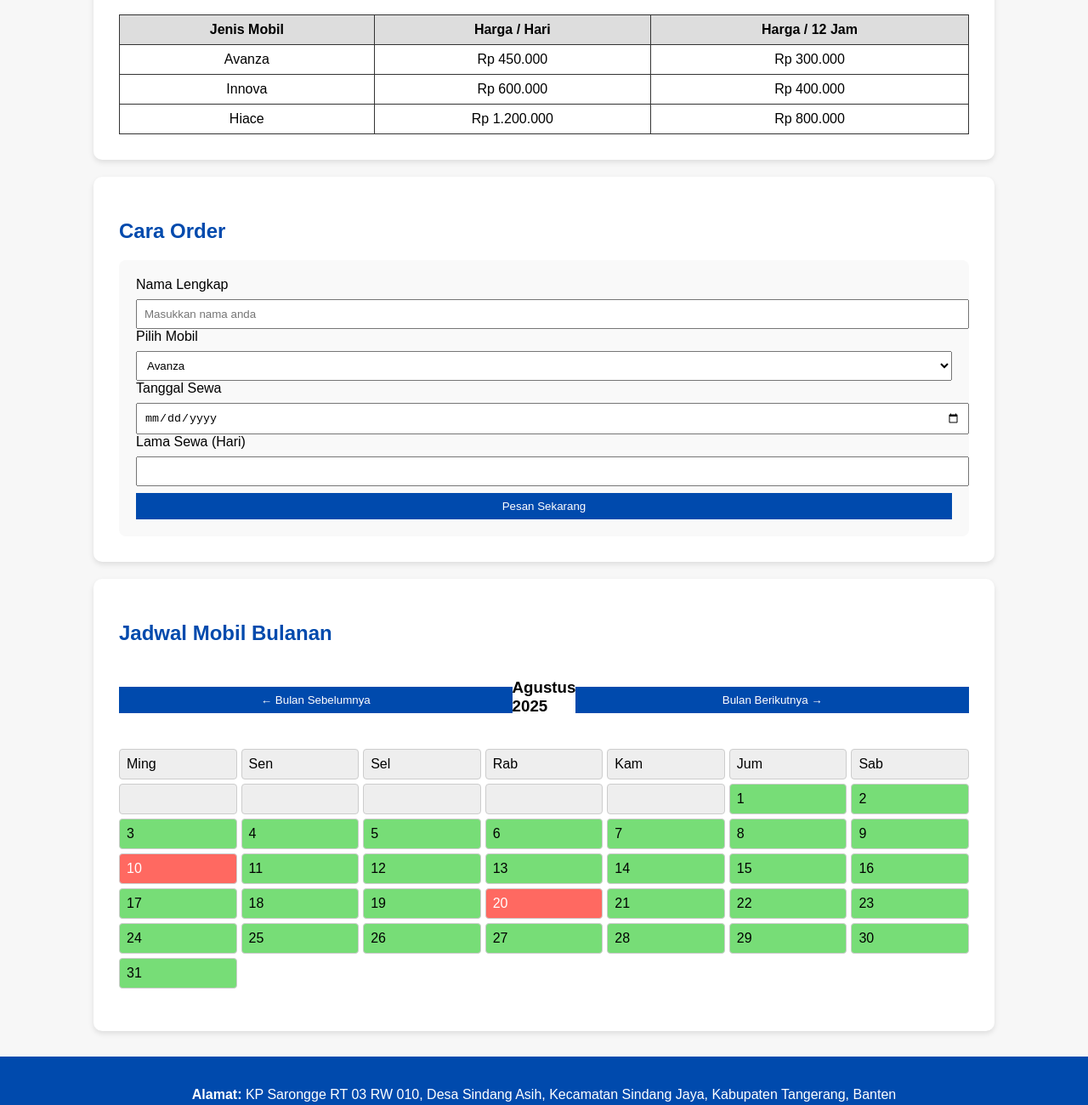
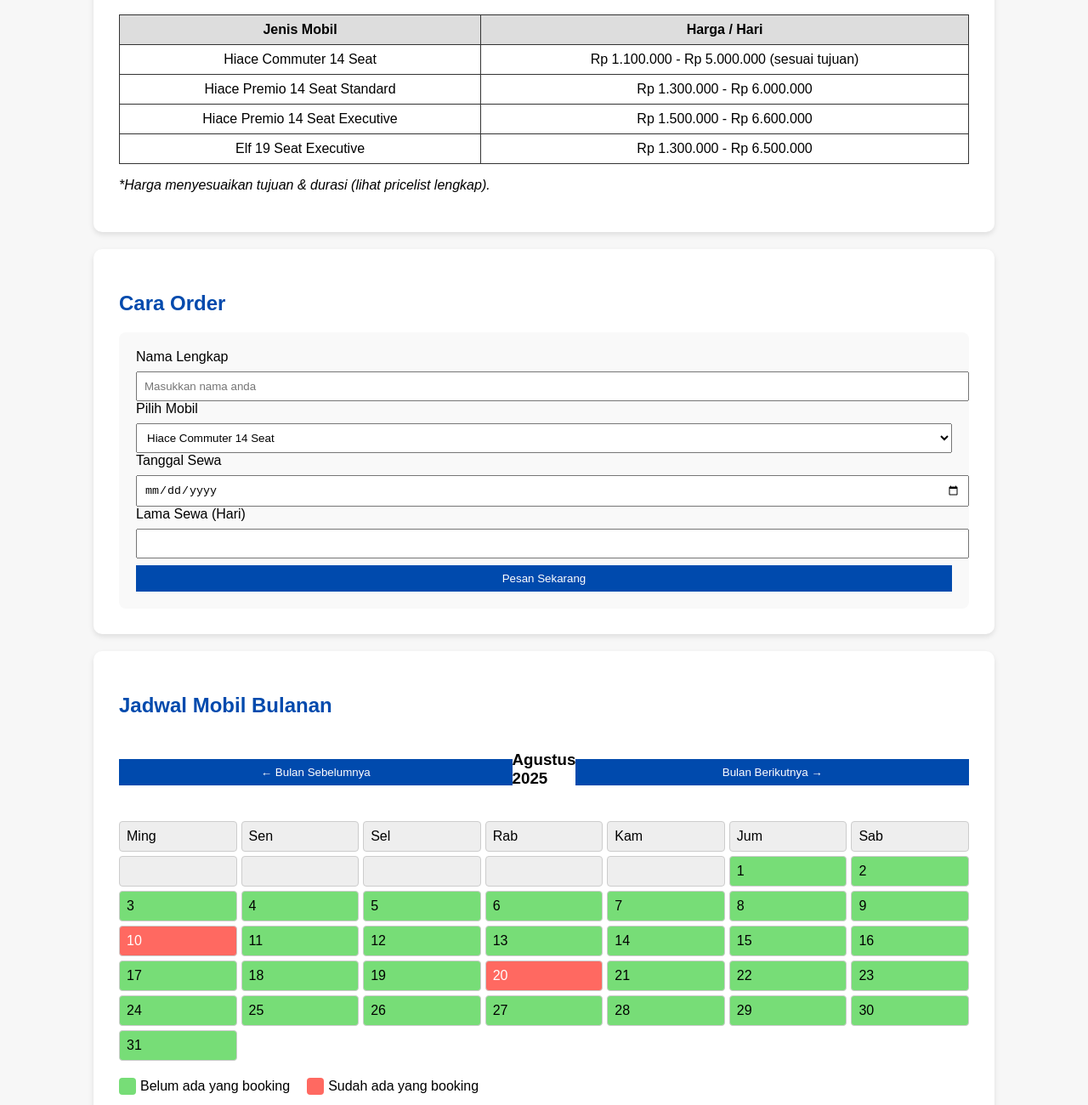
Before and after one commit to irgimufariz-tech/sa-trans, a plain HTML site: page index.html in a window 1280 px wide. Shown: the part 461-1761 px from the top of the page at 85% size. Drawn offline with Linux system fonts and the light colour scheme.

Commit message:
Update all2

```diff
--- a/index.html
+++ b/index.html
@@ -89,6 +89,22 @@
       align-items: center;
       margin-bottom: 10px;
     }
+    .legend {
+      display: flex;
+      gap: 20px;
+      margin-top: 10px;
+    }
+    .legend-item {
+      display: flex;
+      align-items: center;
+      gap: 5px;
+    }
+    .legend-color {
+      width: 20px;
+      height: 20px;
+      border-radius: 4px;
+      display: inline-block;
+    }
     footer {
       text-align: center;
       padding: 20px;
@@ -138,24 +154,25 @@
       <tr>
         <th>Jenis Mobil</th>
         <th>Harga / Hari</th>
-        <th>Harga / 12 Jam</th>
       </tr>
       <tr>
-        <td>Avanza</td>
-        <td>Rp 450.000</td>
-        <td>Rp 300.000</td>
+        <td>Hiace Commuter 14 Seat</td>
+        <td>Rp 1.100.000 - Rp 5.000.000 (sesuai tujuan)</td>
       </tr>
       <tr>
-        <td>Innova</td>
-        <td>Rp 600.000</td>
-        <td>Rp 400.000</td>
+        <td>Hiace Premio 14 Seat Standard</td>
+        <td>Rp 1.300.000 - Rp 6.000.000</td>
       </tr>
       <tr>
-        <td>Hiace</td>
-        <td>Rp 1.200.000</td>
-        <td>Rp 800.000</td>
+        <td>Hiace Premio 14 Seat Executive</td>
+        <td>Rp 1.500.000 - Rp 6.600.000</td>
+      </tr>
+      <tr>
+        <td>Elf 19 Seat Executive</td>
+        <td>Rp 1.300.000 - Rp 6.500.000</td>
       </tr>
     </table>
+    <p><i>*Harga menyesuaikan tujuan & durasi (lihat pricelist lengkap).</i></p>
   </section>
 
   <!-- ORDER -->
@@ -167,9 +184,10 @@
 
       <label>Pilih Mobil</label>
       <select>
-        <option>Avanza</option>
-        <option>Innova</option>
-        <option>Hiace</option>
+        <option>Hiace Commuter 14 Seat</option>
+        <option>Hiace Premio 14 Seat Standard</option>
+        <option>Hiace Premio 14 Seat Executive</option>
+        <option>Elf 19 Seat Executive</option>
       </select>
 
       <label>Tanggal Sewa</label>
@@ -191,6 +209,12 @@
       <button onclick="nextMonth()">Bulan Berikutnya &#8594;</button>
     </div>
     <div class="calendar" id="calendar"></div>
+
+    <!-- LEGEND -->
+    <div class="legend">
+      <div class="legend-item"><span class="legend-color" style="background:#77dd77;"></span> Belum ada yang booking</div>
+      <div class="legend-item"><span class="legend-color" style="background:#ff6961;"></span> Sudah ada yang booking</div>
+    </div>
   </section>
 
   <!-- FOOTER -->
@@ -205,6 +229,9 @@
     const calendar = document.getElementById("calendar");
     const monthYear = document.getElementById("monthYear");
     let currentDate = new Date();
+
+    // ===> EDIT DISINI UNTUK TANGGAL BOOKED
+    let bookedDates = [10, 20]; // contoh tanggal yang sudah booking
 
     function renderCalendar(date) {
       calendar.innerHTML = "";
@@ -239,8 +266,7 @@
         div.classList.add("day", "available");
         div.textContent = i;
 
-        // Contoh: tanggal 10 & 20 dianggap sudah dibooking
-        if (i === 10 || i === 20) {
+        if (bookedDates.includes(i)) {
           div.classList.remove("available");
           div.classList.add("booked");
         }
```
